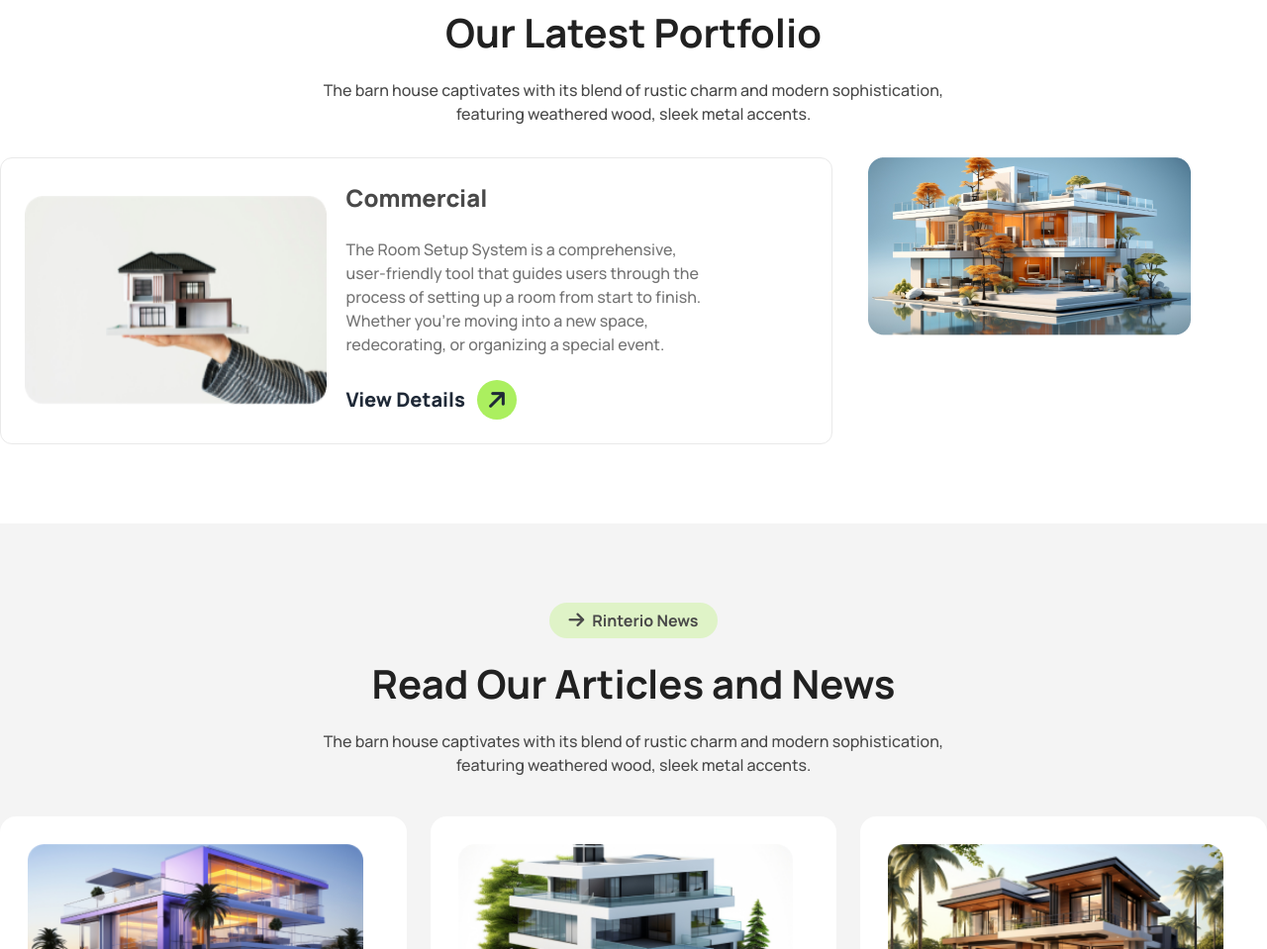
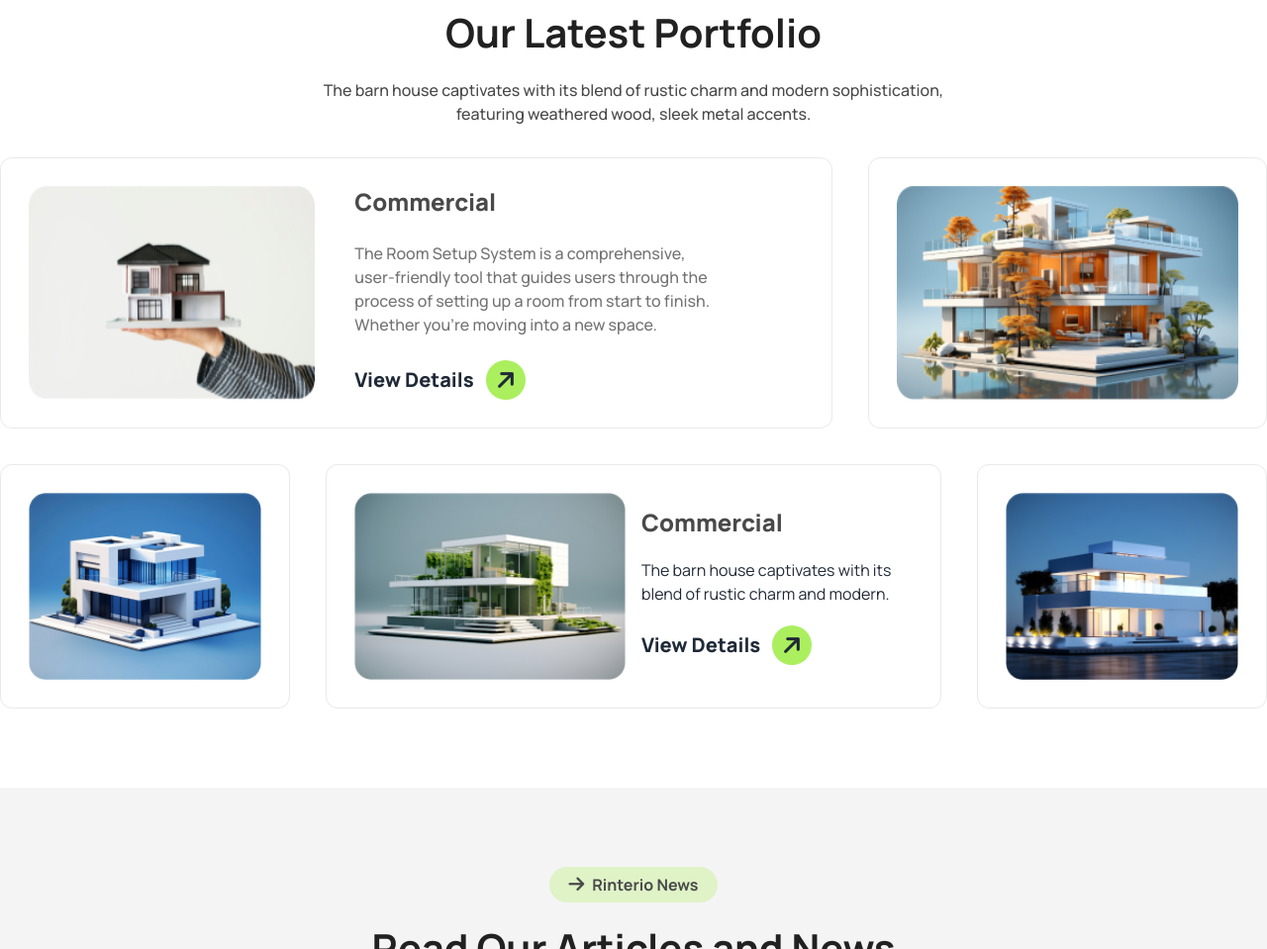
Before and after one commit to MahbubAlamAntor/A3-Rinterio-Room-Services, a plain HTML site: page index.html in a window 1280 px wide. Shown: the part 2654-3613 px from the top of the page at 99% size. Drawn offline with nearby package versions, Linux system fonts and the light colour scheme.

```diff
--- a/index.html
+++ b/index.html
@@ -291,22 +291,51 @@
                 </div>
                 <div class="pt-8">
                     <div class="grid grid-cols-12 gap-9">
-                        <div class="col-span-8 gap-5 p-6 bg-white border rounded-xl border-border_Color">
-                            <div class="grid grid-cols-5 gap-5 items-center">
-                                <div class="col-span-2">
+                        <div class="max-lg:order-1 col-span-12 lg:col-span-8 p-7 bg-white border rounded-xl border-border_Color">
+                            <div class="grid grid-cols-5 gap-10 items-center">
+                                <div class="col-span-2 h-full">
                                     <img class="w-full h-full" src="./assets/img1.png" alt="">
                                 </div>
                                 <div class="col-span-3 space-y-6">
                                     <h4 class="text-2xl font-extrabold text-review_color">Commercial</h4>
-                                    <p class="text-base text-secondary2 font-medium w-4/5">The Room Setup System is a comprehensive, user-friendly tool that guides users through the process of setting up a room from start to finish. Whether you’re moving into a new space, redecorating, or organizing a special event.</p>
+                                    <p class="text-base text-secondary2 font-medium w-4/5">The Room Setup System is a comprehensive, user-friendly tool that guides users through the process of setting up a room from start to finish. Whether you’re moving into a new space.</p>
                                     <button class="flex items-center font-extrabold text-xl gap-x-3">View Details<i
                                         class="fa-solid fa-arrow-up text-2xl rotate-45 bg-primary flex items-center justify-center h-10 w-10 rounded-full"></i></button>
                                 </div>
                             </div>
                         </div>
-                        <div class="col-span-4">
-                            <div>
-                                <img src="./assets/img2.png" alt="">
+                        <div class="max-lg:order-2 col-span-6 lg:col-span-4 p-7 bg-white border rounded-xl border-border_Color">
+                            <div class="w-full h-full">
+                                <img class="w-full h-full" src="./assets/img2.png" alt="">
+                            </div>
+                        </div>
+                        <!-- md extra input -->
+                        <div class="order-3 md:col-span-6 lg:hidden p-7 bg-white border rounded-xl border-border_Color">
+                            <div class="w-full h-full">
+                                <img class="w-full h-full" src="./assets/img5.png" alt="">
+                            </div>
+                        </div>
+                        <div class="max-lg:order-4 col-span-3 p-7 bg-white border rounded-xl border-border_Color">
+                            <div class="h-full w-full">
+                                <img class="w-full h-full" src="./assets/img3.png" alt="">
+                            </div>
+                        </div>
+                        <div class="max-lg:order-5 col-span-6 p-7 bg-white border rounded-xl border-border_Color">
+                            <div class="grid grid-cols-6 gap-4 items-center">
+                                <div class="col-span-3 w-full h-full">
+                                    <img class="h-full w-full" src="./assets/img4.png" alt="">
+                                </div>
+                                <div class="col-span-3 space-y-5">
+                                    <h3 class="text-2xl font-extrabold text-review_color">Commercial</h3>
+                                    <p>The barn house captivates with its blend of rustic charm and modern. </p>
+                                    <button class="flex items-center font-extrabold text-xl gap-x-3">View Details<i
+                                        class="fa-solid fa-arrow-up text-2xl rotate-45 bg-primary flex items-center justify-center h-10 w-10 rounded-full"></i></button>
+                                </div>
+                            </div>
+                        </div>
+                        <div class="max-lg:order-6 col-span-3 p-7 bg-white border rounded-xl border-border_Color">
+                            <div class="w-full h-full">
+                                <img class="h-full w-full" src="./assets/img5.png" alt="">
                             </div>
                         </div>
                     </div>
@@ -431,20 +460,12 @@
                             placeholder="Email Name*">
                         <textarea rows="6" name="" id="" placeholder="Write your message here"
                             class="bg-white text-gray-500 p-5 rounded-2xl lg:col-span-2"></textarea>
-                        <!-- <div> -->
-                        <!-- <button
-                            class=" py-3 px-5 bg-primary flex items-center gap-4 rounded-full text-xl font-extrabold">Book
-                            Consult
-                            <i
-                                class="fa-solid fa-arrow-up text-2xl rotate-45 bg-black flex items-center justify-center h-10 w-10 rounded-full text-white"></i>
-                        </button> -->
                         <div
                             class="flex items-center gap-x-3 py-3 px-5 bg-primary justify-center lg:col-span-2 rounded-full">
                             <p class="text-xl font-extrabold">Send Mail</p>
                             <i
                                 class="fa-solid fa-arrow-up text-2xl rotate-45 bg-black flex items-center justify-center h-10 w-10 rounded-full text-white"></i>
                         </div>
-                        <!-- </div> -->
                     </div>
                 </div>
             </div>
```
